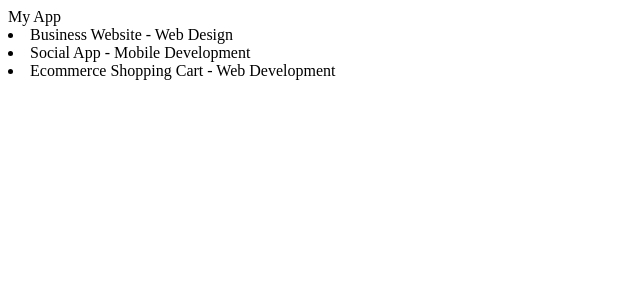
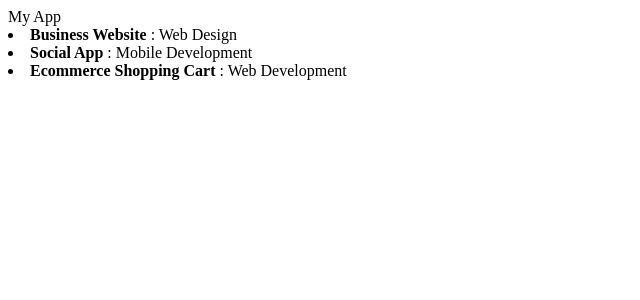
Before and after one commit to viclotana/ReactPrApp, a React (Create React App) app: page / in a window 1280 px wide. Shown: the top 300 px of the page, without its empty margins (0-640 px from the left). Built offline with nearby package versions, Linux system fonts and the light colour scheme.

Commit message:
component will mount

```diff
--- a/src/App.js
+++ b/src/App.js
@@ -6,7 +6,12 @@ class App extends Component {
 constructor(){
   super();
   this.state = {
-    projects: [
+    projects: []
+  }
+}
+
+componentWillMount(){
+  this.setState({projects: [
     {
       title: 'Business Website',
       category: 'Web Design'
@@ -19,8 +24,7 @@ constructor(){
       title: 'Ecommerce Shopping Cart',
       category: 'Web Development'
     }
-    ]
-  }
+  ]});
 }
 
   render() {
--- a/src/components/ProjectItem.js
+++ b/src/components/ProjectItem.js
@@ -5,7 +5,7 @@ class ProjectItem extends Component {
     //console.log(this.props);
     return (
       <li className="Projects">
-          {this.props.project.title} - {this.props.project.category}
+          <strong>{this.props.project.title} </strong>: {this.props.project.category}
         {this.props.test}
       </li>
     );
```
Lines whose indentation alone changed are shown as unchanged.
